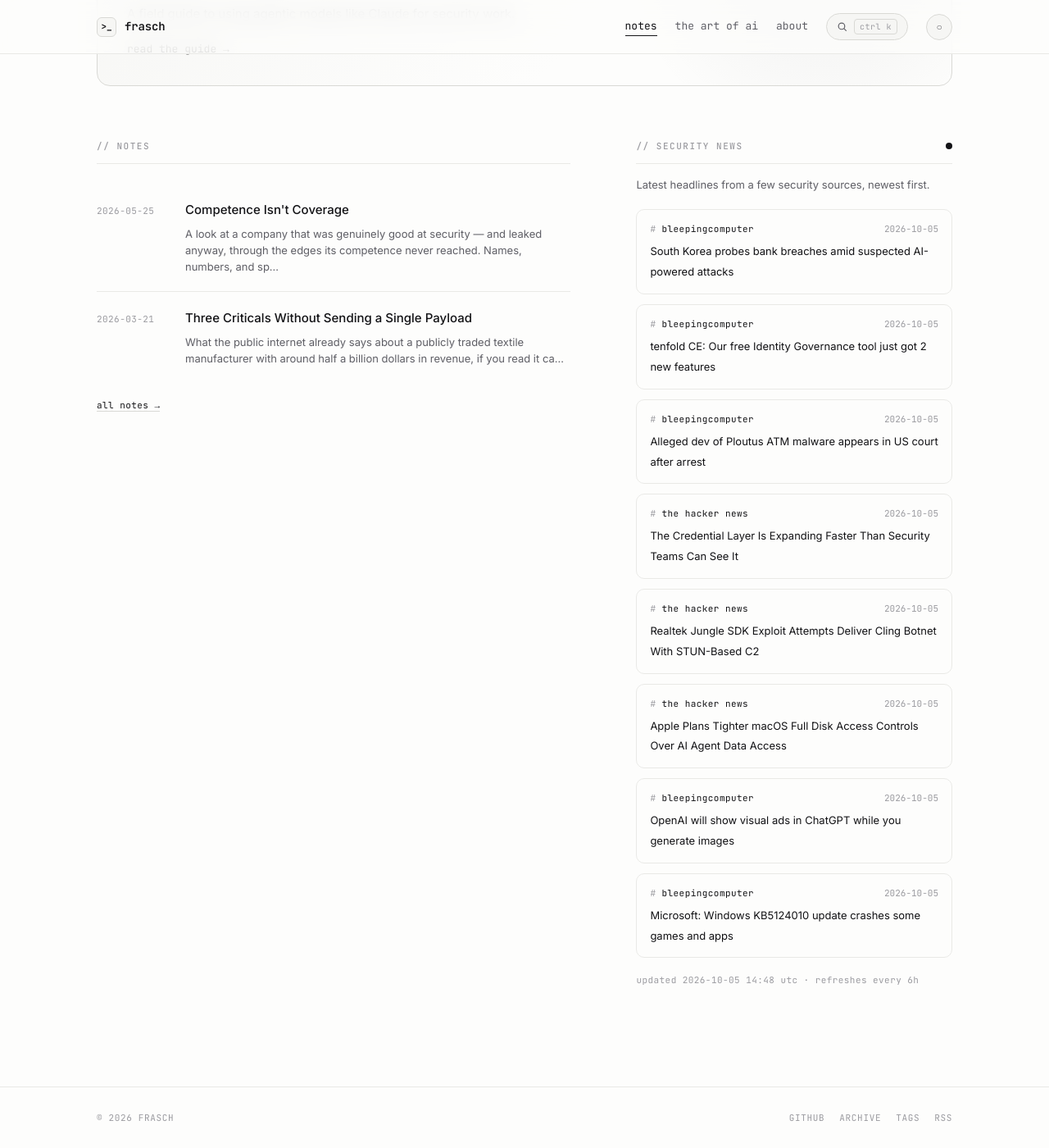
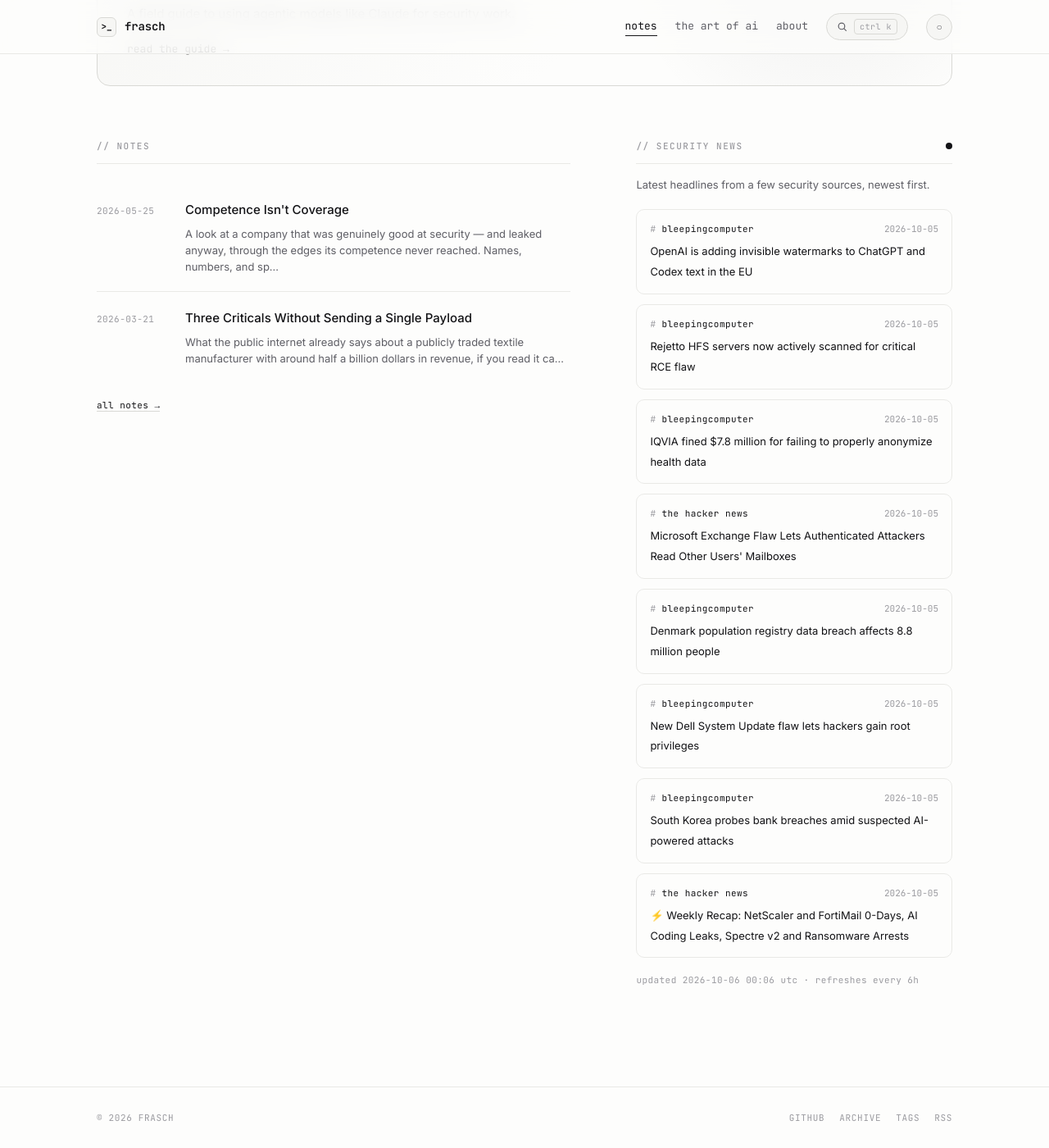
Before and after one commit to whoisfrasch/frasch, a Jekyll site: the page built from index.html, in a window 1280 px wide and 1400 px high, scrolled down 615 px. Shown: the whole window at 82% size. Built offline with Jekyll 4.4.1, drawn with Linux system fonts in a browser that asks for light colours.

Commit message:
Refresh security news feed

```diff
--- a/_data/news.json
+++ b/_data/news.json
@@ -1,6 +1,42 @@
 {
-  "updated": "2026-10-05T14:48:25Z",
+  "updated": "2026-10-06T00:06:10Z",
   "items": [
+    {
+      "source": "bleepingcomputer",
+      "title": "OpenAI is adding invisible watermarks to ChatGPT and Codex text in the EU",
+      "link": "https://www.bleepingcomputer.com/news/artificial-intelligence/openai-is-adding-invisible-watermarks-to-chatgpt-and-codex-text-in-the-eu/",
+      "date": "2026-10-05T22:46:33Z"
+    },
+    {
+      "source": "bleepingcomputer",
+      "title": "Rejetto HFS servers now actively scanned for critical RCE flaw",
+      "link": "https://www.bleepingcomputer.com/news/security/rejetto-hfs-servers-now-actively-scanned-for-critical-rce-flaw/",
+      "date": "2026-10-05T20:20:05Z"
+    },
+    {
+      "source": "bleepingcomputer",
+      "title": "IQVIA fined $7.8 million for failing to properly anonymize health data",
+      "link": "https://www.bleepingcomputer.com/news/security/iqvia-fined-78-million-for-failing-to-properly-anonymize-health-data/",
+      "date": "2026-10-05T17:19:53Z"
+    },
+    {
+      "source": "the hacker news",
+      "title": "Microsoft Exchange Flaw Lets Authenticated Attackers Read Other Users' Mailboxes",
+      "link": "https://thehackernews.com/2026/10/microsoft-exchange-flaw-lets.html",
+      "date": "2026-10-05T16:21:52Z"
+    },
+    {
+      "source": "bleepingcomputer",
+      "title": "Denmark population registry data breach affects 8.8 million people",
+      "link": "https://www.bleepingcomputer.com/news/security/denmark-population-registry-data-breach-affects-88-million-people/",
+      "date": "2026-10-05T15:21:10Z"
+    },
+    {
+      "source": "bleepingcomputer",
+      "title": "New Dell System Update flaw lets hackers gain root privileges",
+      "link": "https://www.bleepingcomputer.com/news/security/new-dell-system-update-flaw-lets-hackers-gain-root-privileges/",
+      "date": "2026-10-05T14:53:06Z"
+    },
     {
       "source": "bleepingcomputer",
       "title": "South Korea probes bank breaches amid suspected AI-powered attacks",
@@ -8,46 +44,10 @@
       "date": "2026-10-05T14:22:12Z"
     },
     {
-      "source": "bleepingcomputer",
-      "title": "tenfold CE: Our free Identity Governance tool just got 2 new features",
-      "link": "https://www.bleepingcomputer.com/news/security/tenfold-ce-our-free-identity-governance-tool-just-got-2-new-features/",
-      "date": "2026-10-05T13:33:42Z"
-    },
-    {
-      "source": "bleepingcomputer",
-      "title": "Alleged dev of Ploutus ATM malware appears in US court after arrest",
-      "link": "https://www.bleepingcomputer.com/news/security/suspected-dev-of-ploutus-atm-malware-appears-in-us-court-after-arrest/",
-      "date": "2026-10-05T13:01:45Z"
-    },
-    {
       "source": "the hacker news",
-      "title": "The Credential Layer Is Expanding Faster Than Security Teams Can See It",
-      "link": "https://thehackernews.com/2026/10/the-credential-layer-is-expanding.html",
-      "date": "2026-10-05T11:55:00Z"
-    },
-    {
-      "source": "the hacker news",
-      "title": "Realtek Jungle SDK Exploit Attempts Deliver Cling Botnet With STUN-Based C2",
-      "link": "https://thehackernews.com/2026/10/realtek-jungle-sdk-exploit-attempts.html",
-      "date": "2026-10-05T11:46:25Z"
-    },
-    {
-      "source": "the hacker news",
-      "title": "Apple Plans Tighter macOS Full Disk Access Controls Over AI Agent Data Access",
-      "link": "https://thehackernews.com/2026/10/apple-plans-tighter-macos-full-disk.html",
-      "date": "2026-10-05T10:38:50Z"
-    },
-    {
-      "source": "bleepingcomputer",
-      "title": "OpenAI will show visual ads in ChatGPT while you generate images",
-      "link": "https://www.bleepingcomputer.com/news/artificial-intelligence/openai-will-show-visual-ads-in-chatgpt-while-you-generate-images/",
-      "date": "2026-10-05T10:28:45Z"
-    },
-    {
-      "source": "bleepingcomputer",
-      "title": "Microsoft: Windows KB5124010 update crashes some games and apps",
-      "link": "https://www.bleepingcomputer.com/news/microsoft/microsoft-windows-kb5124010-update-crashes-some-games-and-apps/",
-      "date": "2026-10-05T09:37:56Z"
+      "title": "⚡ Weekly Recap: NetScaler and FortiMail 0-Days, AI Coding Leaks, Spectre v2 and Ransomware Arrests",
+      "link": "https://thehackernews.com/2026/10/weekly-recap-netscaler-and-fortimail-0.html",
+      "date": "2026-10-05T14:20:43Z"
     }
   ]
 }
```
